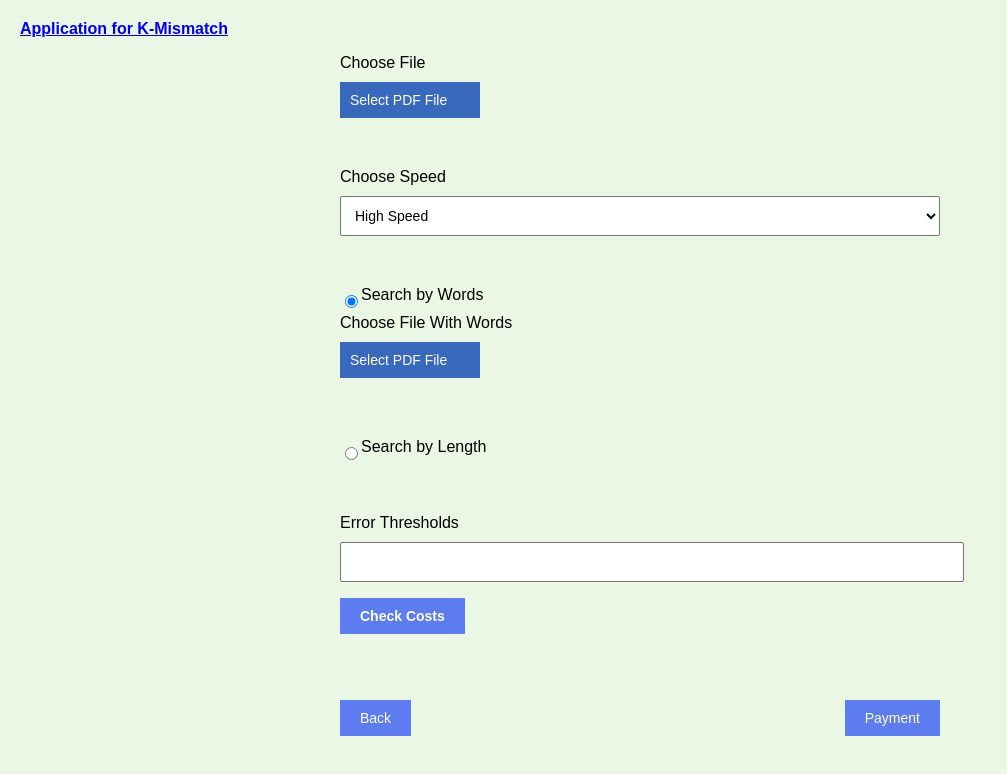
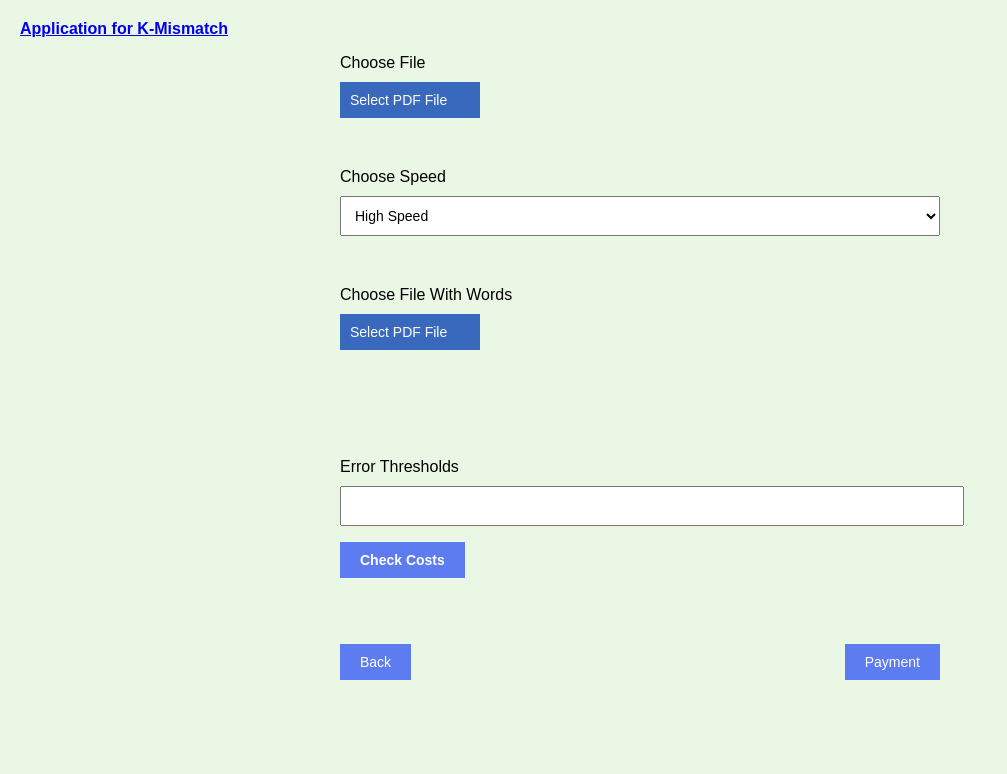
Before and after one commit to ViktoriyaTass/FinalProject, a website: page public/mainWindow.html in a window 1280 px wide. Shown: the whole page, without its empty margins (0-1007 px from the left). Drawn offline with Linux system fonts and the light colour scheme.

Commit message:
HTML update

```diff
--- a/public/mainWindow.html
+++ b/public/mainWindow.html
@@ -78,7 +78,7 @@
 <body style="background-color:rgba(222, 242, 212, 0.605)">
     <!-- As a link -->
 
-    <a class="button  btn btn-primary " aria-current="page" href="logInWindow.html"><b>Application for K-Mismatch</b></a>
+    <a class="button  btn btn-primary " aria-current="page" href="index.html"><b>Application for K-Mismatch</b></a>
             </body>
 
 <div><p> </p></div>
@@ -111,18 +111,7 @@
             <div><p> </p></div>
             <div><p> </p></div>
             <div><p> </p></div>
-            <div class="radio-group">
-                <div class="radio-container">
-                    <div class="radio-group">
-                        <input type="radio" id="searchByWords" name="searchType" value="words" checked>
-                        <label for="searchByWords">Search by Words</label>
-                        <div><p> </p></div>
-                        <div><p> </p></div>
-                        <div><p> </p></div>
-                    </div>
-                </div>
 
-            </div>
             <div class="container">
                 <form id="settingsForm">
                     <div class="form-group">
@@ -131,10 +120,7 @@
                         <label for="pdfFileInput" class="choose-file-btn">Select PDF File</label>
                     </div>
 
-                    <div class="radio-group">
-                        <input type="radio" id="searchByLength" name="searchType" value="length">
-                        <label for="searchByLength">Search by Length</label>
-                    </div>
+
 
 
         <div> </p></div>
```
Also changed, not shown: public/index.html (+1 -1 lines), public/payment.html (+1 -1 lines), public/signIn.html (+1 -1 lines).
